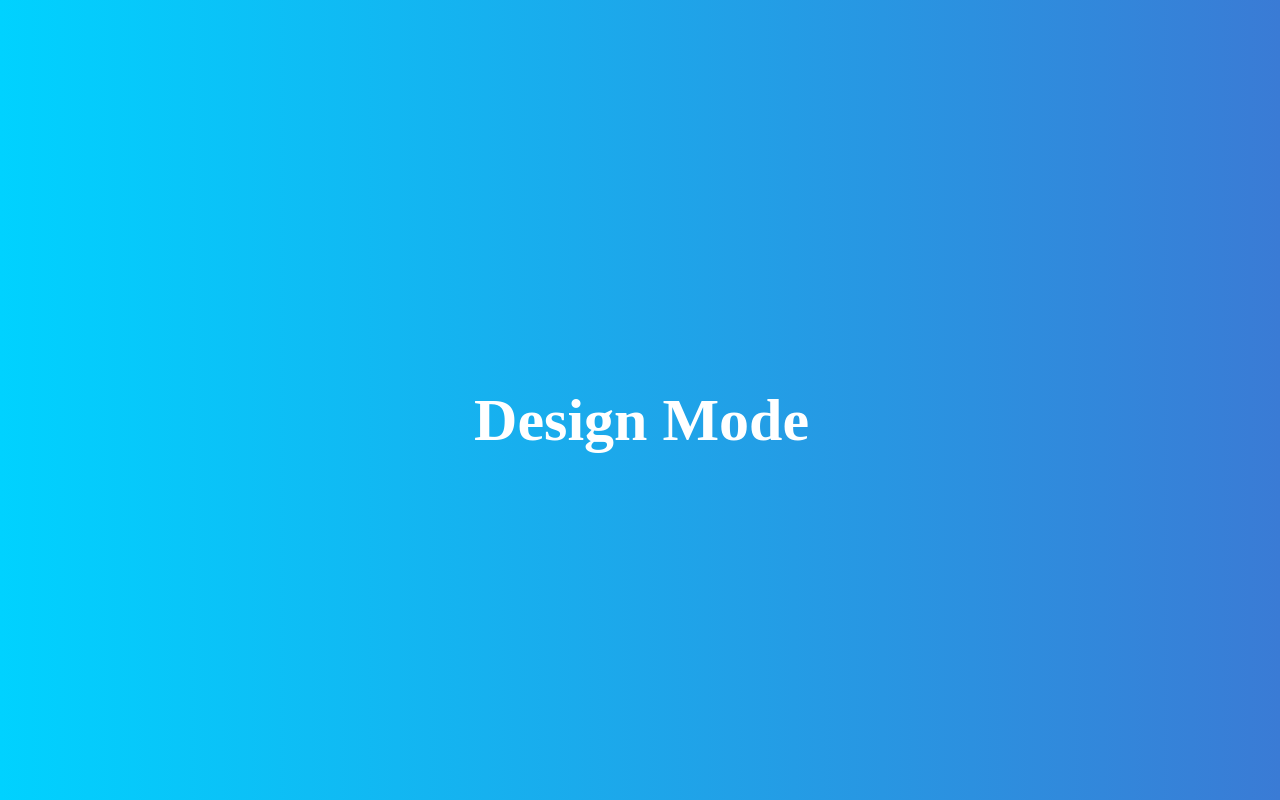
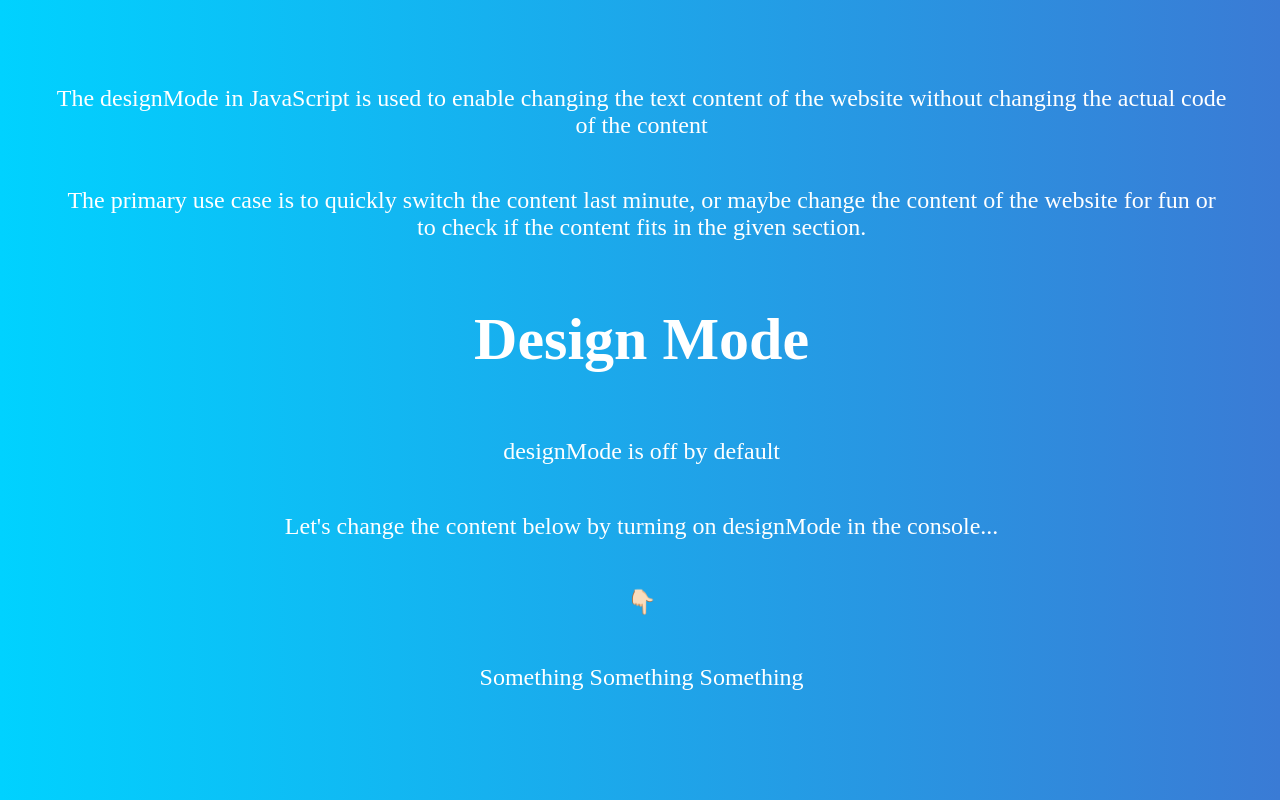
Before and after one commit to Karthikkk-24/Explaining_JS_Concepts, a plain HTML site: page designMode/index.html in a window 1280 px wide. Drawn offline with Linux system fonts and the light colour scheme.

Commit message:
designMode JavaScript

```diff
--- a/designMode/index.html
+++ b/designMode/index.html
@@ -12,9 +12,15 @@
 <body>
 
     <div class="main">
-        <p></p>
-        <p></p>
+        <p>The designMode in JavaScript is used to enable changing the text content of the website without changing the
+            actual code of the content</p>
+        <p>The primary use case is to quickly switch the content last minute, or maybe change the content of the website
+            for fun or to check if the content fits in the given section.</p>
         <h1>Design Mode</h1>
+        <p>designMode is off by default</p>
+        <p>Let's change the content below by turning on designMode in the console... </p>
+        <p>👇🏻</p>
+        <p>Something Something Something</p>
     </div>
 
     <script src="main.js"></script>
--- a/designMode/styles.css
+++ b/designMode/styles.css
@@ -17,9 +17,15 @@ body {
   color: white;
 
   width: 100%;
+  padding: 3rem;
   height: 100%;
 }
 
 h1 {
   font-size: 60px;
 }
+
+.main p {
+  font-size: 24px;
+  text-align: center;
+}
```
